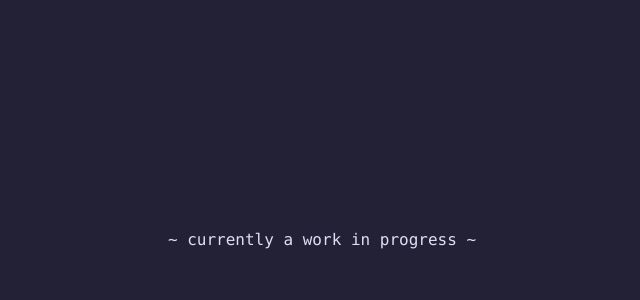
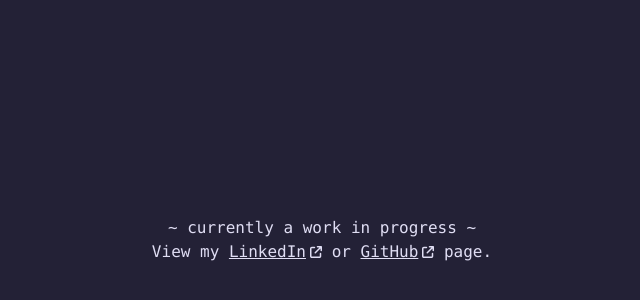
Before and after one commit to adrians-sky/adrians-sky.io, a Next.js app: page / in a window 1280 px wide. Shown: the part 160-460 px from the top of the page, without its empty margins (318-958 px from the left). Built offline with nearby package versions, Linux system fonts and the light colour scheme.

Commit message:
ui: added linkedin and github links

```diff
--- a/src/app/page.tsx
+++ b/src/app/page.tsx
@@ -1,13 +1,44 @@
+import { FontAwesomeIcon } from '@fortawesome/react-fontawesome'
+import { faArrowUpRightFromSquare } from "@fortawesome/free-solid-svg-icons";
+
 const Home = () => {
-	return (
-		<div
-			className="h-full flex justify-center
-			items-center bg-rosepine-bg">
-			<span className="font-mono text-rosepine-text">
-				~ currently a work in progress ~
-			</span>
-		</div>
-	);
+    return (
+        <div
+            className="
+                h-full
+                flex
+                flex-col
+                justify-center
+                items-center
+                bg-rosepine-bg">
+            <p className="font-mono text-rosepine-text">
+                ~ currently a work in progress ~
+            </p>
+            <p className="font-mono text-rosepine-text">
+                View my {" "}
+                <a
+                    className="inline-flex items-center gap-1 underline"
+                    href="https://www.linkedin.com/in/adrians-sky"
+                    target="_blank">
+                    LinkedIn
+                    <FontAwesomeIcon
+                        className="w-3 h-3"
+                        icon={faArrowUpRightFromSquare} />
+                </a>
+                {" "} or {" "}
+                <a
+                    className="inline-flex items-center gap-1 underline"
+                    href="https://github.com/adrians-sky"
+                    target="_blank">
+                    GitHub
+                    <FontAwesomeIcon
+                        className="w-3 h-3"
+                        icon={faArrowUpRightFromSquare} />
+                </a>
+                {" "} page.
+            </p>
+        </div>
+    );
 };
 
 export default Home;
```
Also changed, not shown: package.json (+9 -6 lines), 1 other file (tests, documents, lock files or other folders).
